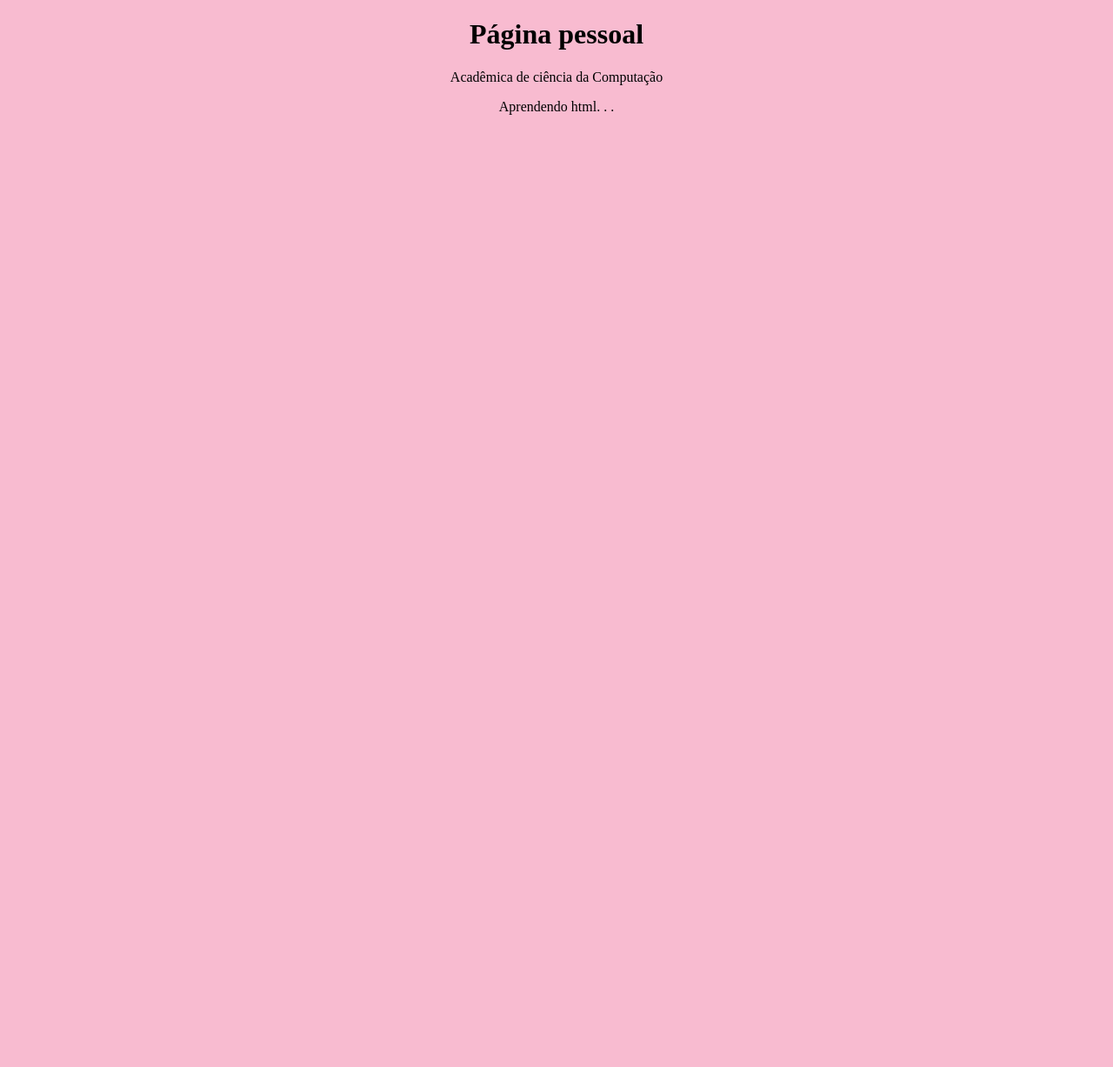
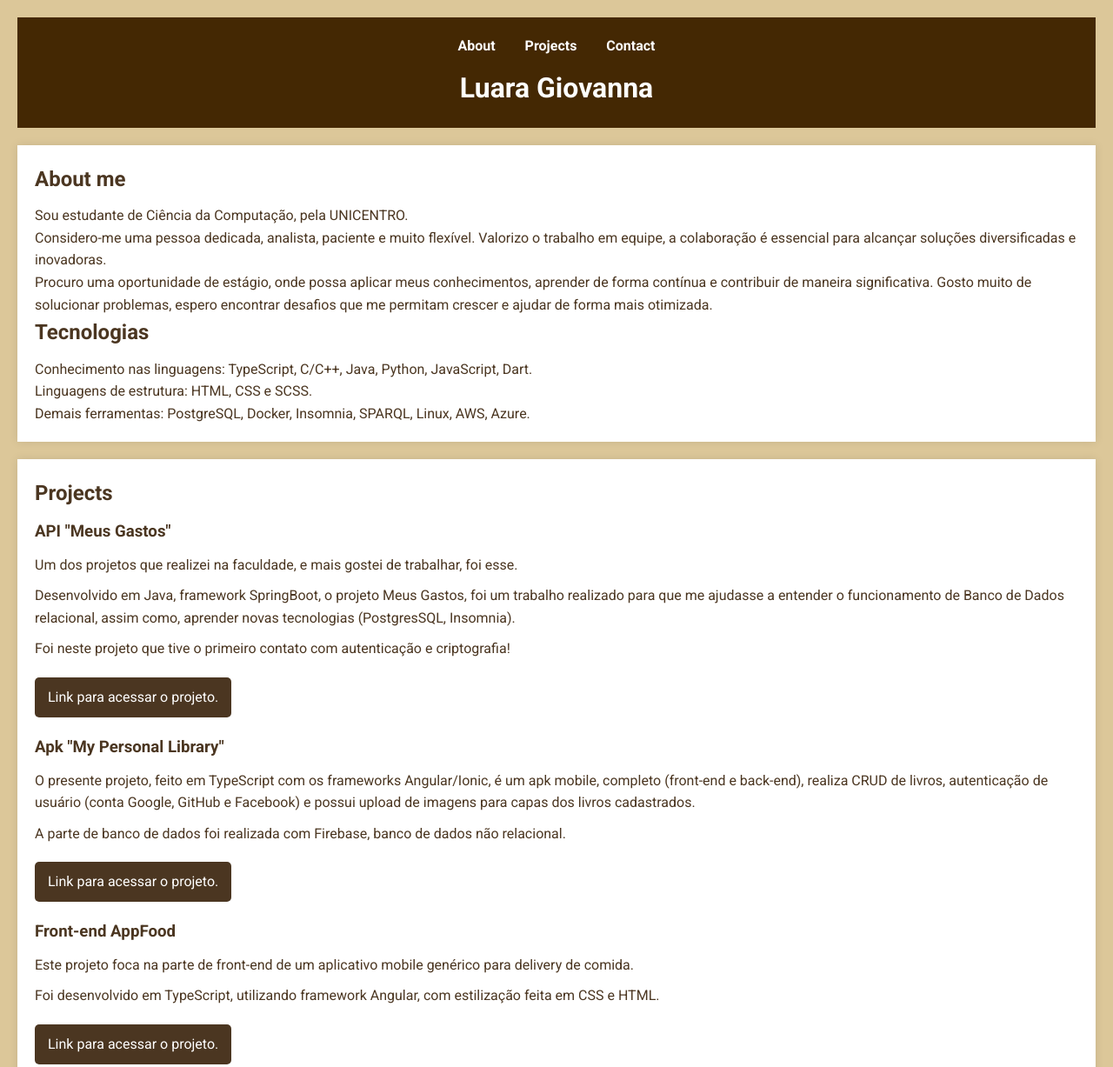
Before and after one commit to luaragiovanna/luaragiovanna.github.io, a plain HTML site: page main.html in a window 1280 px wide. Shown: the top 1227 px of the page at 87% size. Before the commit the page ends 800 px from the top, so only its background shows below. Drawn offline with Linux system fonts and the light colour scheme.

Commit message:
Portifolio Atualizado

```diff
--- a/main.html
+++ b/main.html
@@ -1,24 +1,72 @@
 <!DOCTYPE html>
-<html>
+<html lang="en">
 <head>
-	<title>Página pessoal da Luara</title>
-	<style>
-		body {
-			background-color: #F8BBD0;
-		}
-
-		h1 {
-			text-align: center;
-		}
-
-		p {
-			text-align: center;
-		}
-	</style>
+    <meta charset="UTF-8">
+    <meta name="viewport" content="width=device-width, initial-scale=1.0">
+    <title>Portfólio: Luara P.</title>
+    <link rel="stylesheet" href="style.css">
+    <link href="https://fonts.googleapis.com/css2?family=Roboto:wght@400;700&display=swap" rel="stylesheet">
+    <link rel="stylesheet" href="https://cdnjs.cloudflare.com/ajax/libs/font-awesome/6.0.0-beta3/css/all.min.css">
 </head>
 <body>
-	<h1>Página pessoal</h1>
-	<p>Acadêmica de ciência da Computação</p>
-    <p>Aprendendo html. . .</p>
+    <header>
+        <nav>
+            <ul>
+                <li><a href="#about">About</a></li>
+                <li><a href="#projects">Projects</a></li>
+                <li><a href="#contact">Contact</a></li>
+            </ul>
+        </nav>
+        <h1>Luara Giovanna</h1>
+    </header>
+    <main>
+        <section id="about">
+            <h2>About me</h2>
+            <p>Sou estudante de Ciência da Computação, pela UNICENTRO.</p>
+            <p>Considero-me uma pessoa dedicada, analista, paciente e muito flexível. Valorizo o trabalho em equipe, a colaboração é essencial para alcançar soluções diversificadas e inovadoras.</p>
+            <p>Procuro uma oportunidade de estágio, onde possa aplicar meus conhecimentos, aprender de forma contínua e contribuir de maneira significativa. Gosto muito de solucionar problemas, espero encontrar desafios que me permitam crescer e ajudar de forma mais otimizada.</p>
+            <h2>Tecnologias</h2>
+            <p>Conhecimento nas linguagens: TypeScript, C/C++, Java, Python, JavaScript, Dart.</p>
+            <p>Linguagens de estrutura: HTML, CSS e SCSS.</p>
+            <p>Demais ferramentas: PostgreSQL, Docker, Insomnia, SPARQL, Linux, AWS, Azure.</p>
+        </section>
+        <section id="projects">
+            <h2>Projects</h2>
+            <div class="project">
+                <h3>API "Meus Gastos"</h3>
+                <p>Um dos projetos que realizei na faculdade, e mais gostei de trabalhar, foi esse.</p>
+                <p>Desenvolvido em Java, framework SpringBoot, o projeto Meus Gastos, foi um trabalho realizado para que me ajudasse a entender o funcionamento de Banco de Dados relacional, assim como, aprender novas tecnologias (PostgresSQL, Insomnia).</p>
+                <p>Foi neste projeto que tive o primeiro contato com autenticação e criptografia!</p>
+                <a href="https://github.com/luaragiovanna/MeusGastos" target="_blank">Link para acessar o projeto.</a>
+            </div>
+            <div class="project">
+                <h3>Apk "My Personal Library"</h3>
+                <p>O presente projeto, feito em TypeScript com os frameworks Angular/Ionic, é um apk mobile, completo (front-end e back-end), realiza CRUD de livros, autenticação de usuário (conta Google, GitHub e Facebook) e possui upload de imagens para capas dos livros cadastrados.</p>
+                <p>A parte de banco de dados foi realizada com Firebase, banco de dados não relacional.</p>
+                <a href="https://github.com/luaragiovanna/personalLibrary" target="_blank">Link para acessar o projeto.</a>
+            </div>
+            <div class="project">
+                <h3>Front-end AppFood</h3>
+                <p>Este projeto foca na parte de front-end de um aplicativo mobile genérico para delivery de comida.</p>
+                <p>Foi desenvolvido em TypeScript, utilizando framework Angular, com estilização feita em CSS e HTML.</p>
+                <a href="https://github.com/luaragiovanna/appFood" target="_blank">Link para acessar o projeto.</a>
+            </div>
+        </section>
+        <section id="contact">
+            <h2>Contact</h2>
+            <p>Email: luaragiovanna3@gmail.com</p>
+            <p>
+                <a href="https://www.linkedin.com/in/luara-giovanna-b2776a273/" target="_blank">
+                    <i class="fab fa-linkedin fa-2x"></i>
+                </a>
+                <a href="https://github.com/luaragiovanna" target="_blank">
+                    <i class="fab fa-github fa-2x"></i>
+                </a>
+            </p>
+        </section>
+    </main>
+    <footer>
+        <p>© 2024 Luara Giovanna Peterlini. All rights reserved.</p>
+    </footer>
 </body>
 </html>
--- /dev/null
+++ b/style.css
@@ -0,0 +1,97 @@
+
+* {
+    margin: 0;
+    padding: 0;
+    box-sizing: border-box;
+}
+
+
+body {
+    font-family: 'Roboto', sans-serif;
+    line-height: 1.6;
+    color: #4B3621;
+    background-color: #dcc799;
+    padding: 20px;
+}
+
+
+header {
+    background: #442803;
+    color: #fff;
+    padding: 20px 0;
+    text-align: center;
+}
+
+header nav ul {
+    list-style: none;
+    padding: 0;
+}
+
+header nav ul li {
+    display: inline;
+    margin: 0 15px;
+}
+
+header nav ul li a {
+    color: #fff;
+    text-decoration: none;
+    font-weight: bold;
+}
+
+header h1 {
+    margin-top: 10px;
+}
+
+
+main {
+    margin-top: 20px;
+}
+
+section {
+    background: #fff;
+    padding: 20px;
+    margin-bottom: 20px;
+    box-shadow: 0 0 10px rgba(0, 0, 0, 0.1);
+}
+
+section h2 {
+    color: #4B3621;
+    margin-bottom: 10px;
+}
+
+
+.project {
+    margin-bottom: 20px;
+}
+
+.project h3 {
+    margin-bottom: 10px;
+}
+
+.project p {
+    margin-bottom: 10px;
+}
+
+.project a {
+    display: inline-block;
+    margin-top: 10px;
+    padding: 10px 15px;
+    background-color: #4B3621;
+    color: #fff;
+    text-decoration: none;
+    border-radius: 5px;
+    transition: background-color 0.3s;
+}
+
+.project a:hover {
+    background-color: #7B5B3B;
+}
+
+
+footer {
+    background-color: #333;
+    color: #fff;
+    text-align: center;
+    padding: 10px 0;
+    margin-top: 20px;
+}
```
